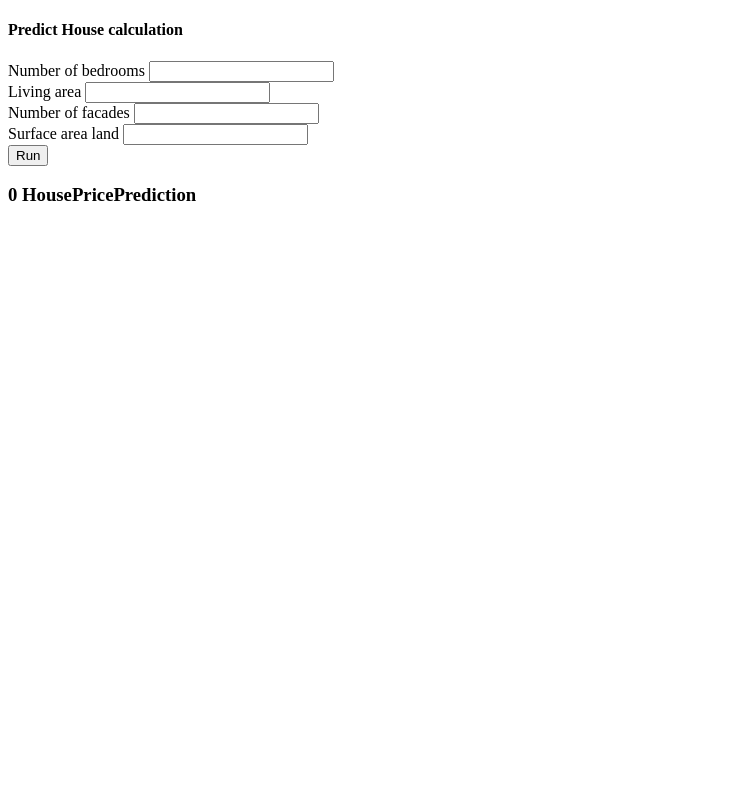
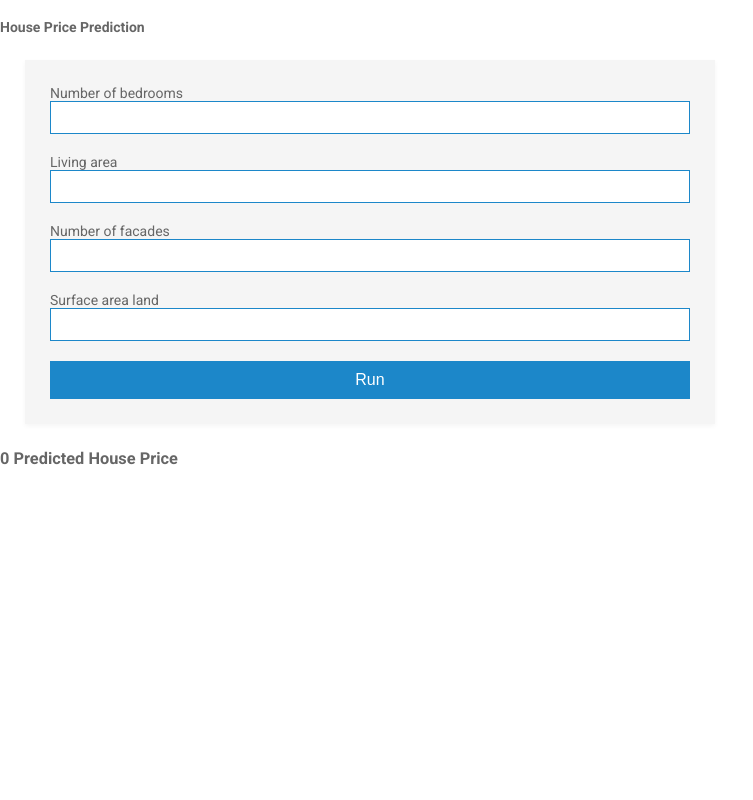
Before and after one commit to mahboubehfaghih/challenge-machine-learning-api-deployment, a Flask app: page / in a window 1280 px wide. Shown: the whole page, without its empty margins (0-753 px from the left). Run offline with Flask 2, Linux system fonts and the light colour scheme; some libraries are stand-ins or nearby versions.

Commit message:
updqt template

```diff
--- a/templates/website.html
+++ b/templates/website.html
@@ -3,20 +3,107 @@
 
     <head>
     <title>Predict House Calculator</title>
+    <link rel="stylesheet" href="https://use.fontawesome.com/releases/v5.4.1/css/all.css" integrity="sha384-5sAR7xN1Nv6T6+dT2mhtzEpVJvfS3NScPQTrOxhwjIuvcA67KV2R5Jz6kr4abQsz" crossorigin="anonymous">
+    <link href="https://fonts.googleapis.com/css?family=Roboto:300,400,500,700" rel="stylesheet">
+    <style>
+      html, body {
+      min-height: 100%;
+      padding: 0;
+      margin: 0;
+      font-family: Roboto, Arial, sans-serif;
+      font-size: 14px;
+      color: #666;
+      }
+      h1 {
+      margin: 0 0 20px;
+      font-weight: 400;
+      color: #1c87c9;
+      }
+      p {
+      margin: 0 0 5px;
+      }
+      .main-block {
+      display: flex;
+      flex-direction: column;
+      justify-content: center;
+      align-items: center;
+      min-height: 100vh;
+      background: #1c87c9;
+      }
+      form {
+      padding: 25px;
+      margin: 25px;
+      box-shadow: 0 2px 5px #f5f5f5;
+      background: #f5f5f5;
+      }
+      .fas {
+      margin: 25px 10px 0;
+      font-size: 72px;
+      color: #fff;
+      }
+      .fa-envelope {
+      transform: rotate(-20deg);
+      }
+      .fa-at , .fa-mail-bulk{
+      transform: rotate(10deg);
+      }
+      input, textarea {
+      width: calc(100% - 18px);
+      padding: 8px;
+      margin-bottom: 20px;
+      border: 1px solid #1c87c9;
+      outline: none;
+      }
+      input::placeholder {
+      color: #666;
+      }
+      button {
+      width: 100%;
+      padding: 10px;
+      border: none;
+      background: #1c87c9;
+      font-size: 16px;
+      font-weight: 400;
+      color: #fff;
+      }
+      button:hover {
+      background: #2371a0;
+      }
+      @media (min-width: 568px) {
+      .main-block {
+      flex-direction: row;
+      }
+      .left-part, form {
+      width: 50%;
+      }
+      .fa-envelope {
+      margin-top: 0;
+      margin-left: 20%;
+      }
+      .fa-at {
+      margin-top: -10%;
+      margin-left: 65%;
+      }
+      .fa-mail-bulk {
+      margin-top: 2%;
+      margin-left: 28%;
+      }
+      }
+    </style>
     </head>
 
     <body>
 
-        <h4> Predict House calculation</h4>                           <!-- creating a header -->
-        <form name="form" , method="POST">                     <!-- defining a form to serve as user-input interface. Post method request was used, as its unlimited and secure-->
-            <div >                                             <!--divison is created for each of the label so as to allow for easy styling by css-->
-            <label for="1">Number of bedrooms</label>                    <!--Number of bedrooms label was created within the form-->
+        <h4> House Price Prediction </h4>
+        <form name="form" , method="POST">
+            <div >
+            <label for="1">Number of bedrooms</label>
                 <input
                     name="Number of bedrooms"
                     type="number"
                     id="1"
                     placeholder=""
-                />                                              <!--This is used to specified what a user can enter data. It work with some attribute such as name, type etc-->
+                />
 
             </div>
 
@@ -59,7 +146,7 @@
 
         </form>
 
-         <h3 >{{ '%0.0f'|format(predicted_price|float) }}  HousePricePrediction</h3>
+         <h3 >{{ '%0.0f'|format(predicted_price|float) }}  Predicted House Price</h3>
 
 
     </body>
```
